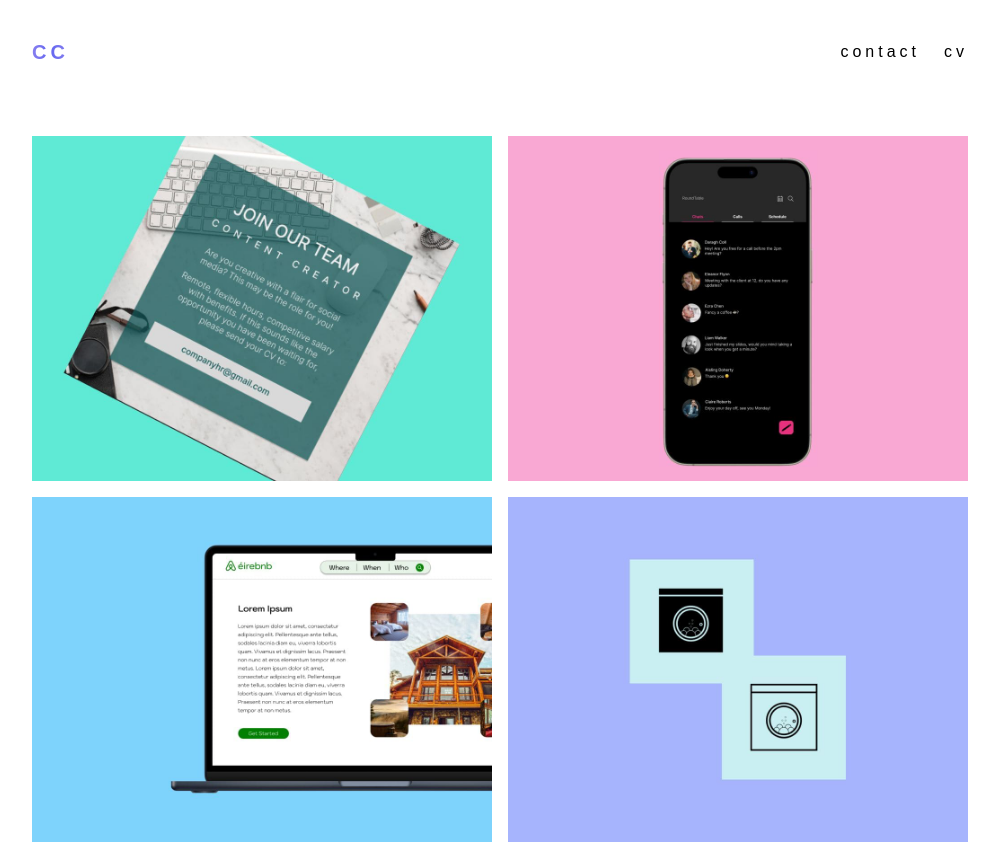
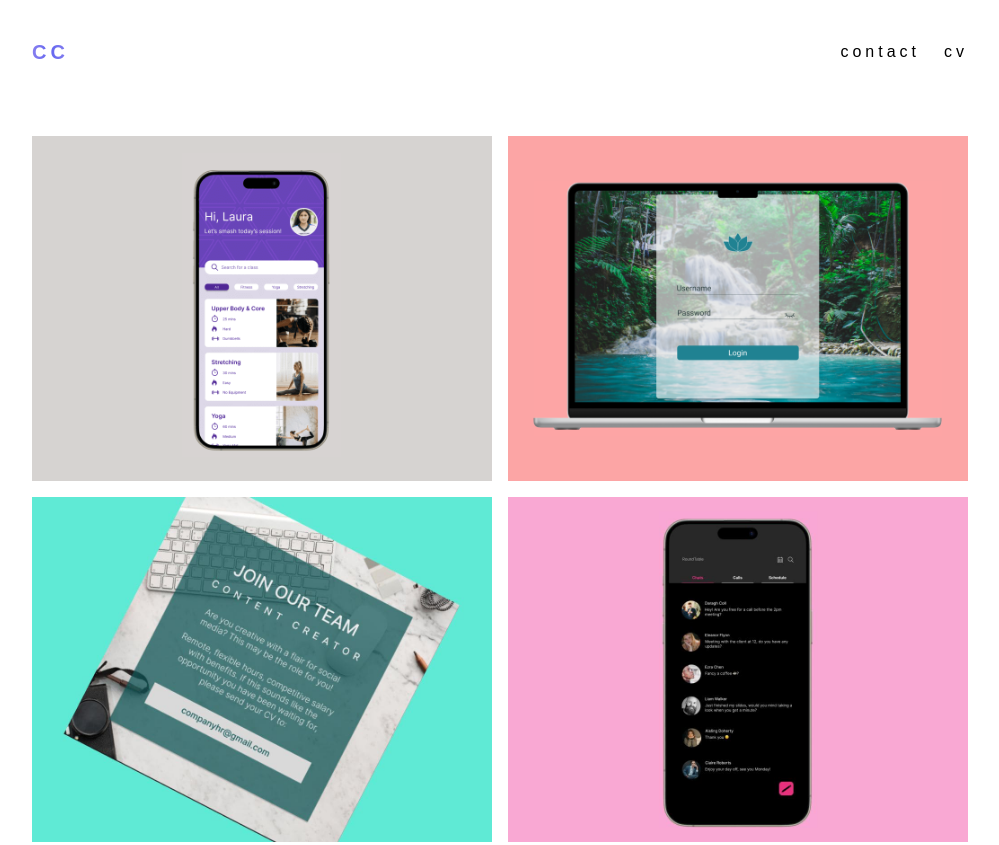
Before and after one commit to DaraghColl/catharine-curran, a plain HTML site: page index.html in a window 1280 px wide. Shown: the top 845 px of the page, without its empty margins (140-1139 px from the left). Drawn offline with Linux system fonts and the light colour scheme.

Commit message:
feat: add new projects

```diff
--- a/index.html
+++ b/index.html
@@ -35,6 +35,22 @@
     </nav>
     <main>
       <section id="projects" class="projects">
+        <a
+          href="https://www.figma.com/proto/GZ9zpHritrhQcBsWQWHI7C/FitnessApp?page-id=0%3A1&type=design&node-id=1-2&viewport=463%2C415%2C0.77&t=RFuthlJSSrYG5gRC-1&scaling=scale-down&mode=design"
+          target="_blank"
+        >
+          <img
+            src="./images/FitnessApp.png"
+            alt="job posting"
+            class="scroll-in"
+          />
+        </a>
+        <a
+          href="https://www.figma.com/proto/HGnNFkBHVMVYX9zDfVVREW/Login?page-id=0%3A1&type=design&node-id=1-3&viewport=410%2C405%2C0.81&t=g6aMVUWjOy0gaVFm-1&scaling=scale-down&mode=design"
+          target="_blank"
+        >
+          <img src="./images/Login.png" alt="job posting" class="scroll-in" />
+        </a>
         <a
           href="https://www.figma.com/proto/peYJrp1eKPfnW69Np2zW9v/SocialPost?page-id=0%3A1&type=design&node-id=1-2&viewport=-1916%2C482%2C0.59&t=r8YuBg8GpBK0yn4i-1&scaling=min-zoom"
           target="_blank"
```
Also changed, not shown: images/FitnessApp.png (added), images/LogIn.png (added).
